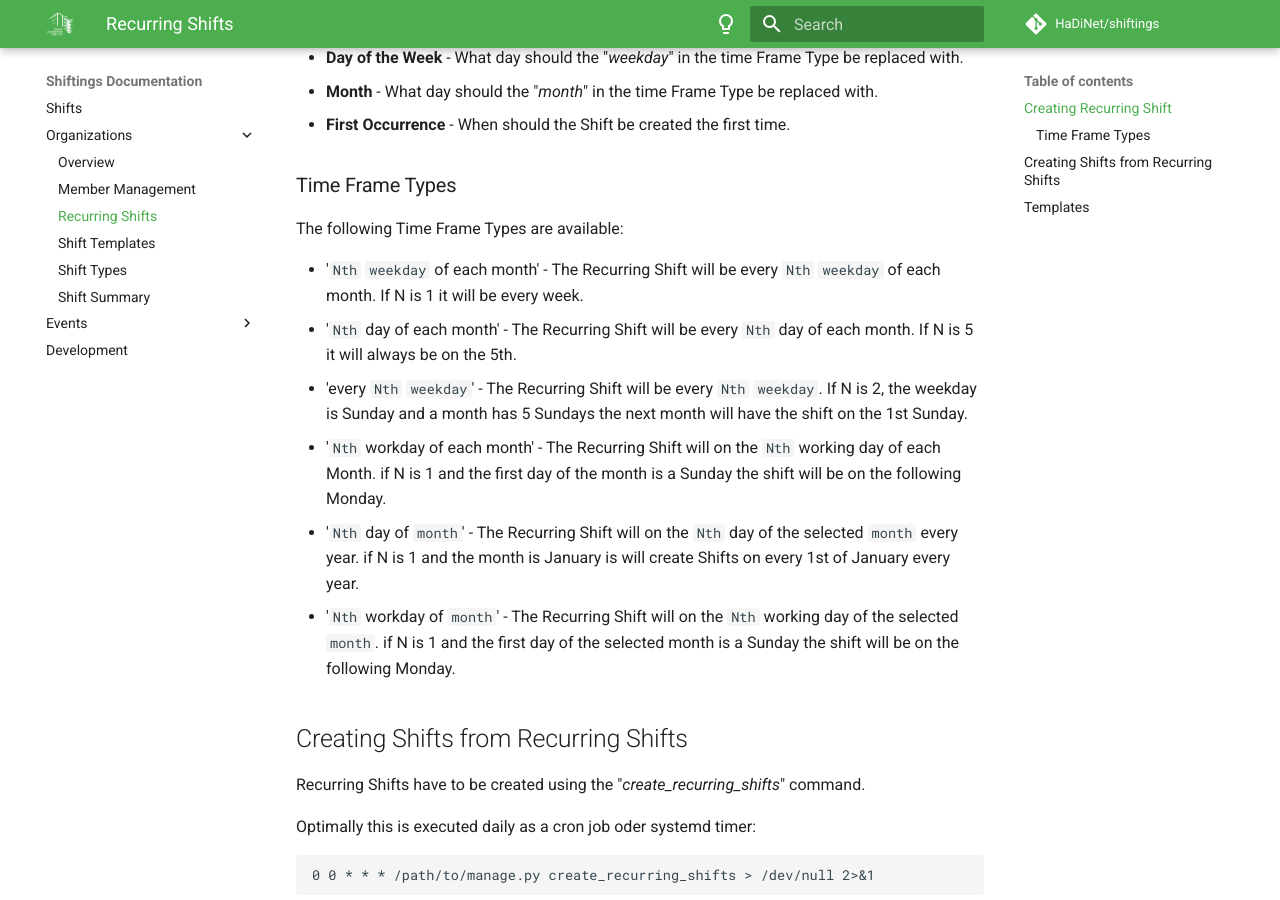
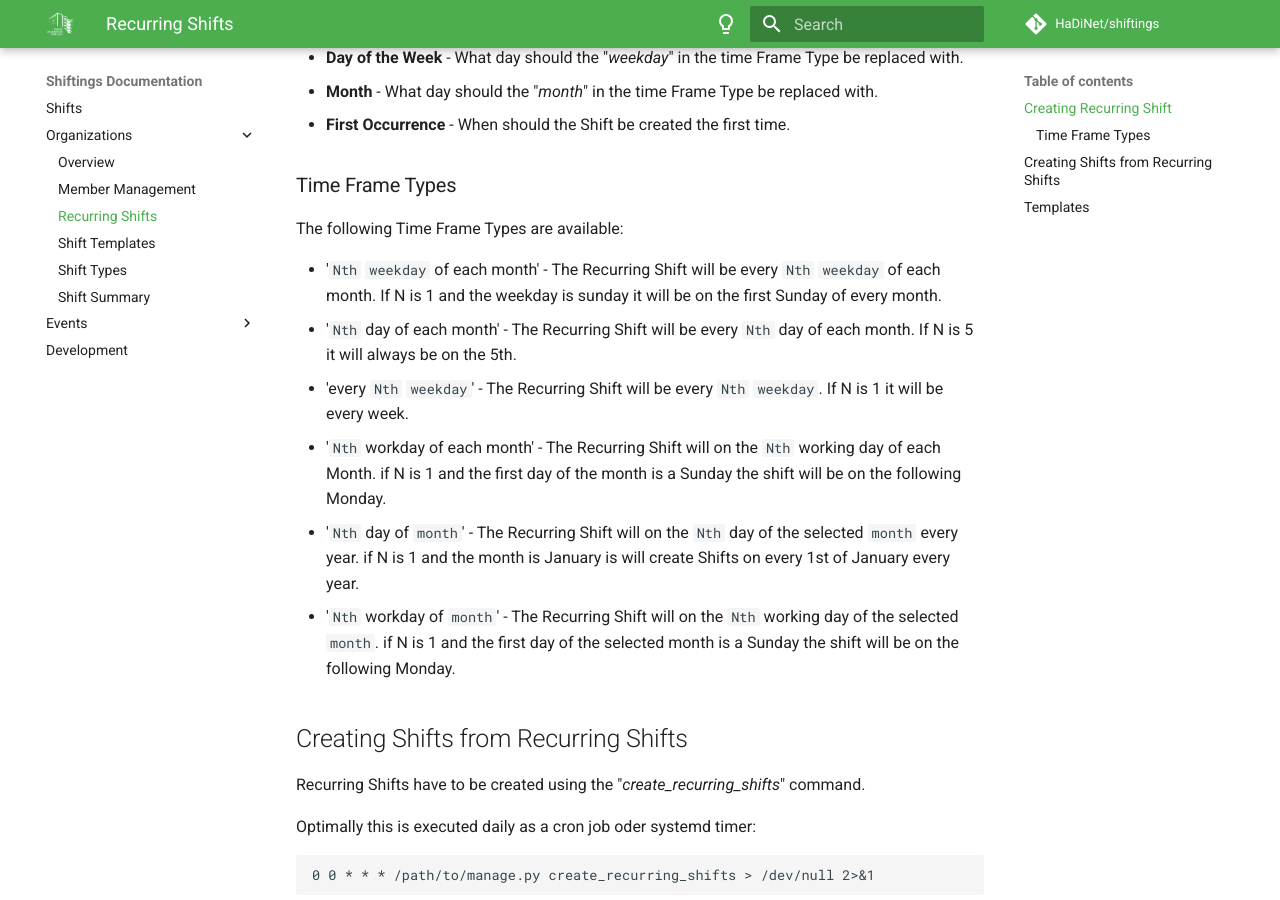
Before and after one commit to HaDiNet/shiftings, an MkDocs documentation site: the page built from docs/organizations/recurring.md, in a window 1280 px wide and 900 px high, scrolled down 336 px. Built offline with MkDocs 1.6.1 and Material for MkDocs 9.7.7, drawn with Linux system fonts in a browser that asks for light colours; comment, search, counter and statistics services are not loaded.

Commit message:
Fix docs

```diff
--- a/docs/organizations/recurring.md
+++ b/docs/organizations/recurring.md
@@ -15,11 +15,11 @@ This has multiple Parameters:
 The following Time Frame Types are available:
 
 * '`Nth` `weekday` of each month' - The Recurring Shift will be every `Nth` `weekday` of each month.
-If N is 1 it will be every week.
+ If N is 1 and the weekday is sunday it will be on the first Sunday of every month.
 * '`Nth` day of each month' - The Recurring Shift will be every `Nth` day of each month.
 If N is 5 it will always be on the 5th.
 * 'every `Nth` `weekday`' - The Recurring Shift will be every `Nth` `weekday`.
-If N is 2, the weekday is Sunday and a month has 5 Sundays the next month will have the shift on the 1st Sunday.
+If N is 1 it will be every week.
 * '`Nth` workday of each month' - The Recurring Shift will on the `Nth` working day of each Month.
 if N is 1 and the first day of the month is a Sunday the shift will be on the following Monday.
 * '`Nth` day of `month`' - The Recurring Shift will on the `Nth` day of the selected `month` every year.
```
